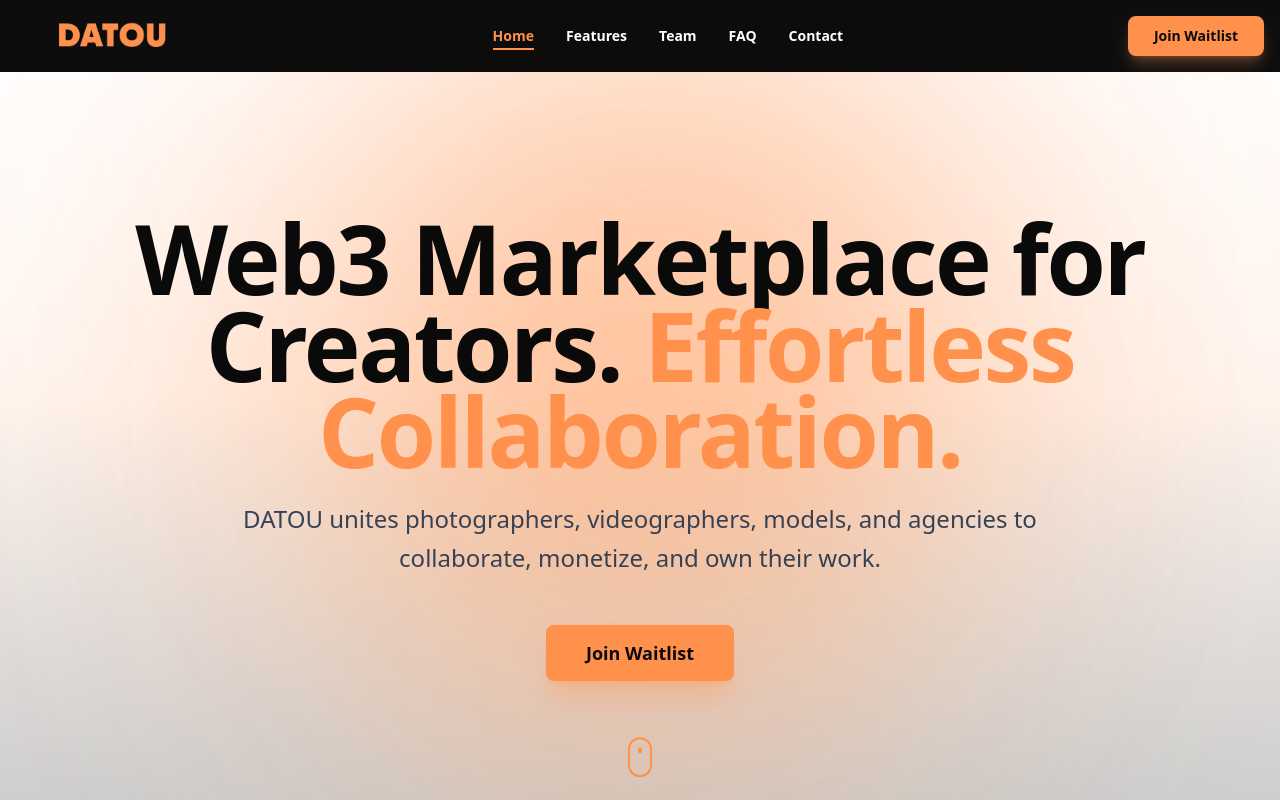
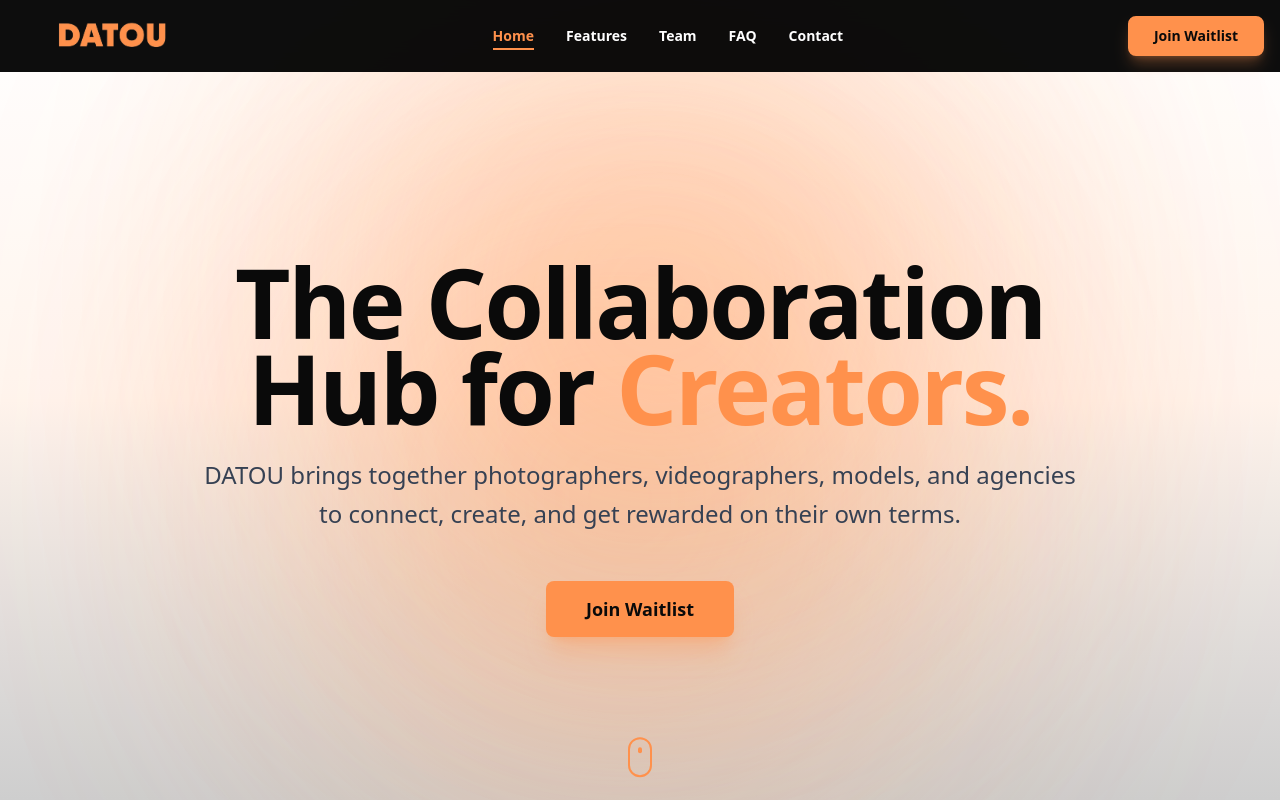
Before and after one commit to michaelpichardo27/datou-landing, a Next.js app: page / in a window 1280 px wide. Shown: the top 800 px of the page. Built offline with nearby package versions, Linux system fonts and the light colour scheme.

Commit message:
Update hero headline and description
- Change headline to 'The Collaboration Hub for Creators.'
- Update description to emphasize connecting, creating, and getting rewarded on own terms

```diff
--- a/components/hero.tsx
+++ b/components/hero.tsx
@@ -28,7 +28,7 @@ export function Hero() {
             transition={{ duration: 0.8, delay: 0.2, ease: [0.22, 1, 0.36, 1] }}
             className="text-5xl md:text-7xl lg:text-8xl font-black text-[#0a0a0a] mb-6 text-balance leading-[0.9] tracking-tight"
           >
-            Web3 Marketplace for Creators. <span className="text-[#ff914c]">Effortless Collaboration.</span>
+            The Collaboration Hub for <span className="text-[#ff914c]">Creators.</span>
           </motion.h1>
 
           <motion.p
@@ -37,8 +37,7 @@ export function Hero() {
             transition={{ duration: 0.8, delay: 0.3, ease: [0.22, 1, 0.36, 1] }}
             className="text-xl md:text-2xl text-gray-700 mb-12 text-pretty max-w-4xl mx-auto leading-relaxed"
           >
-            DATOU unites photographers, videographers, models, and agencies to collaborate, monetize, and own their
-            work.
+            DATOU brings together photographers, videographers, models, and agencies to connect, create, and get rewarded on their own terms.
           </motion.p>
 
           <motion.div
```
